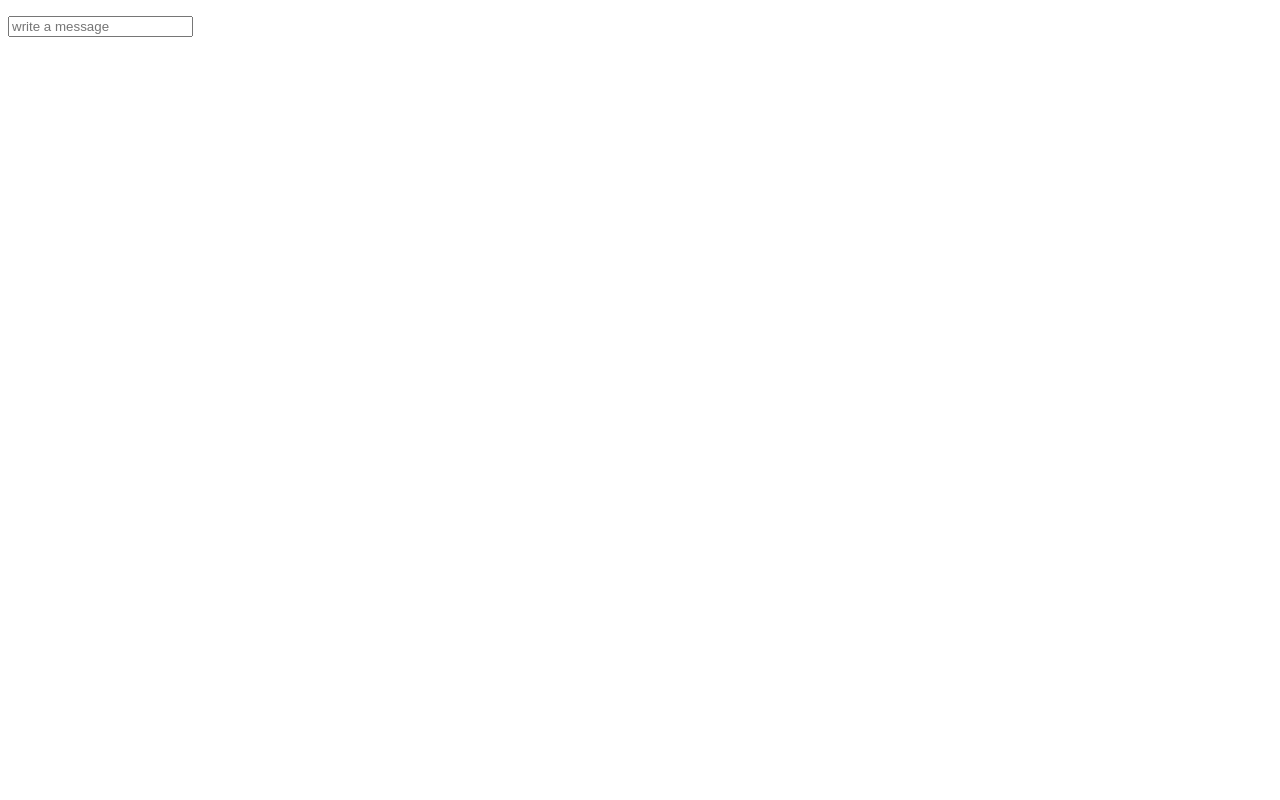
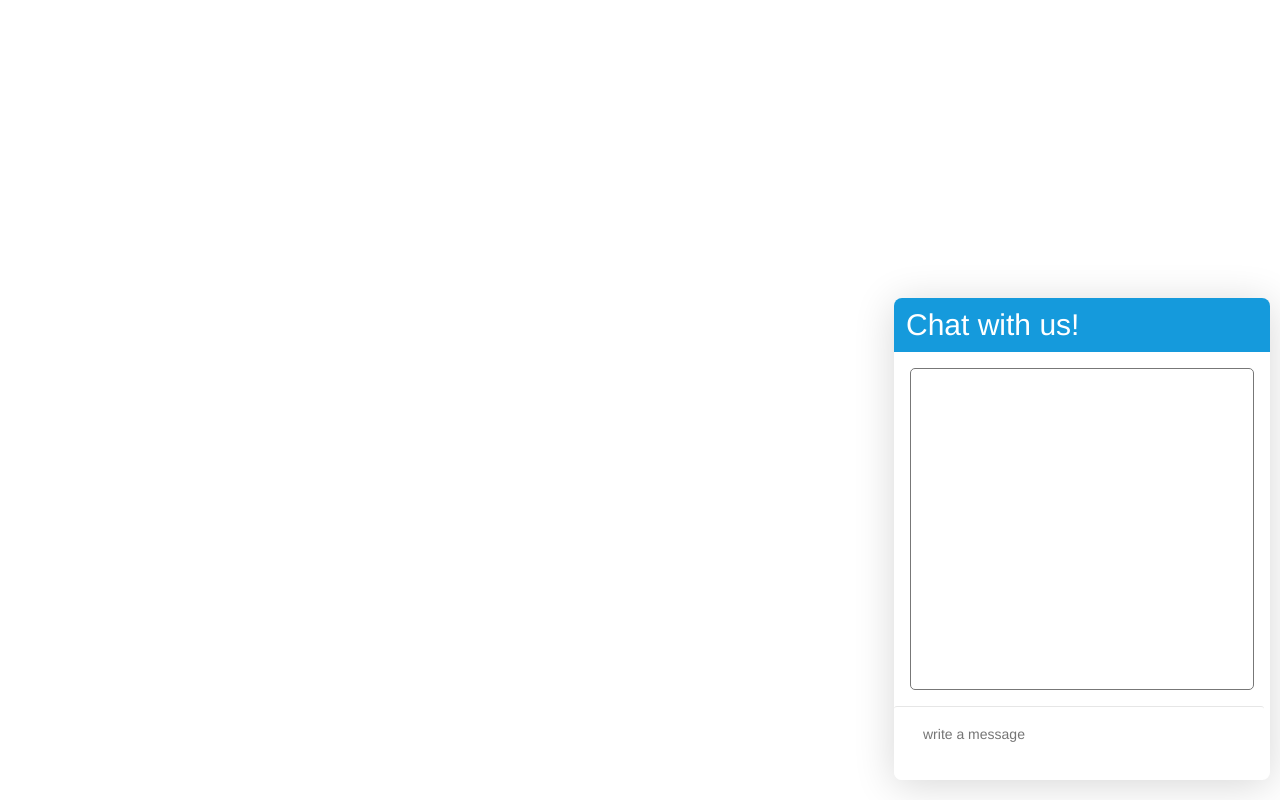
Before and after one commit to sravsk/knowhow-chat-service, a React app: page / in a window 1280 px wide. Built offline with nearby package versions, Linux system fonts and the light colour scheme; the HTML template or start-up script is replaced by a standard one.

Commit message:
using styled-components added basic styles to chat wrapper , section and textarea

```diff
--- a/client/src/components/Chat.jsx
+++ b/client/src/components/Chat.jsx
@@ -1,4 +1,79 @@
 import React from 'react';
+import styled from 'styled-components';
+
+const Wrapper = styled.div`
+	box-shadow: 0 5px 40px rgba(0,0,0,.16)!important;
+	border-radius: 8px!important;
+	overflow-y: scroll;
+	background: #fff;
+	position: fixed !important;
+	bottom: 20px !important;
+	right: 10px !important;
+	z-index: 9999 !important;
+	width: 376px!important;
+	height: auto !important;
+	min-height: 400px;
+
+	::-webkit-scrollbar {
+		-webkit-appearance: none;
+    width: 10px;
+  }
+
+  ::-webkit-scrollbar-thumb {
+    cursor: pointer;
+    border-radius: 5px;
+    background: rgba(0,0,0,.25);
+    -webkit-transition: color .2s ease;
+    transition: color .2s ease;
+  }
+`;
+
+const Section = styled.div`
+	border : 1px solid #777;
+	border-radius : 5px;
+	min-height: 20em!important;
+	margin: 1em;
+	flex: 1;
+`;
+
+const Header = styled.div`
+	padding: 0.4em;
+  line-height: 30px !important;
+  background: #159adc !important;
+  color: #FFF !important;
+  display: flex !important;
+  align-items: stretch !important;
+  overflow-x: hidden;
+  overflow-y: auto;
+  word-wrap: break-word;
+  white-space: pre-line;
+  font-family: "Open Sans", sans-serif;
+  font: normal normal 100% "Helvetica Neue", Helvetica, Arial, sans-serif;
+  font-size: 130%;
+  font-style: normal;
+  letter-spacing: normal;
+  font-weight: 400;
+  font-size: 30px;
+`;
+
+const Textarea = styled.textarea`
+  resize: none;
+  border-radius: 3px;
+  border: none;
+  resize: none;
+  padding: 18px;
+  padding-right: 100px;
+  padding-left: 29px;
+  height: 100%;
+  font-family: "Helvetica Neue", Helvetica, Arial, sans-serif;
+  font-size: 14px;
+  font-weight: 400;
+  line-height: 1.33;
+  border-top: 1px solid #e6e6e6;
+  display: block;
+	width: 64%;
+`;
+
 
 class Chat extends React.Component{
 	constructor(props){
@@ -7,10 +82,11 @@ class Chat extends React.Component{
 
 	render(){
 		return(
-			<div>
-				<ul id="messages"></ul>
-						<input id="m" autocomplete="off" placeholder="write a message"/>
-			</div>
+			<Wrapper>
+					<Header>Chat with us!</Header>
+					<Section></Section>
+					<Textarea autocomplete="off" placeholder="write a message"/>
+			</Wrapper>
 			)
 	}
 }
```
Also changed, not shown: 2 other files (tests, documents, lock files or other folders).
